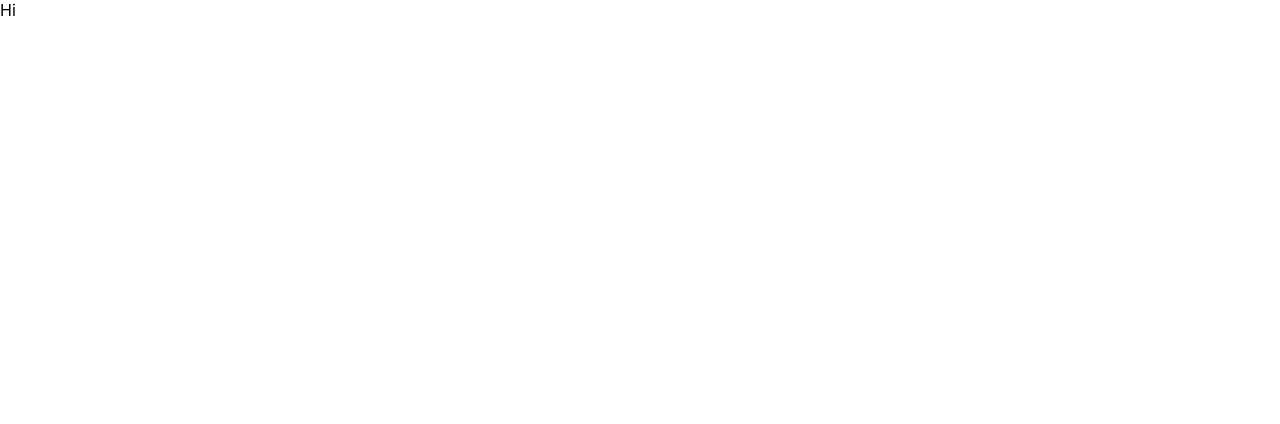
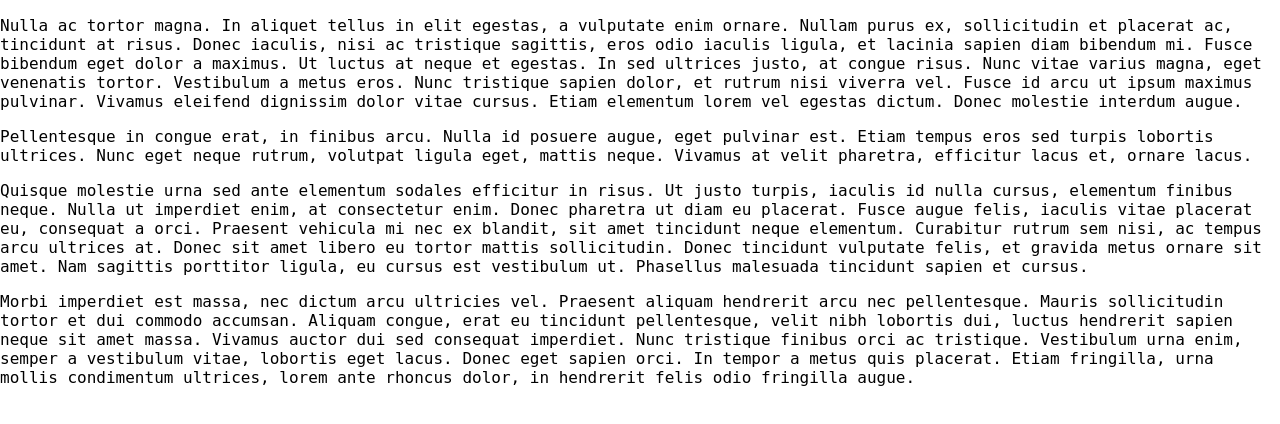
Before and after one commit to awoken-bible/overlapping-markup, a React (Create React App) app: page / in a window 1280 px wide. Shown: the top 424 px of the page. Built offline with nearby package versions, Linux system fonts and the light colour scheme; the HTML template or start-up script is replaced by a standard one.

Commit message:
Implement element generation, fixes to hierachy generation

```diff
--- a/src/App.js
+++ b/src/App.js
@@ -2,6 +2,7 @@ import React from 'react';
 import { css, StyleSheet } from 'aphrodite';
 
 import StylizedText from './components/StylizedText';
+
 
 const styles = StyleSheet.create({
   red: {
@@ -11,7 +12,8 @@ const styles = StyleSheet.create({
     textDecoration: 'underline',
   },
   bold: {
-    fontWeight: 900,
+    //fontWeight: 900,
+    textDecoration: 'line-through',
   },
   paragraph: {
     display: 'block',
@@ -91,58 +93,50 @@ let styling = [
     max : 909,
     style: style_paragraph,
   },
-  { min : 896,
-    max : 925,
-    style: style_red,
-  },
+  //{ min : 896,
+  //  max : 925,
+  //  style: style_red,
+  //},
   { min : 909,
     max : 1546,
     style: style_paragraph,
   },
-  { min : 917,
-    max : 925,
-    style: style_bold,
-  },
-  { min : 917,
-    max : 930,
-    style: style_under,
-  },
+  //{ min : 917,
+  //  max : 925,
+  //  style: style_bold,
+  //},
+  //{ min : 917,
+  //  max : 930,
+  //  style: style_under,
+  //},
   { min : 1546,
     max : 2155,
     style: style_paragraph,
   },
 ];
 
+function App(){
 
-/*
-let text = '0123456789';
-
-let styling = [
-  { min: 1,
-    max: 5,
-    style: 'under',
-  },
-  { min: 2,
-    max: 5,
-    style: 'red',
-  },
-  { min: 3,
-    max: 6,
-    style: 'bold',
-  },
-];
+  /*
+  let text = '0123456789';
+  let styling = [
+    { min: 1, max: 5, style: style_under },
+    { min: 2, max: 5, style: style_red,  },
+    { min: 3, max: 6, style: style_bold, },
+  ];
 */
 
-function App(){
-
-  styling = [
-    { min:  2, max:  7 },
-    { min:  5, max:  9 },
-    { min:  8, max: 13 },
-    { min: 12, max: 20 },
-    { min: 14, max: 15 },
-    { min: 17, max: 18 },
+  /*
+  let text = 'ABCDEFGHIJKLMNOPQRSTUVWXYS';
+  let styling = [
+    { id: 1, min:  2, max:  7, style: style_red,  },
+    { id: 2, min:  5, max:  9, style: style_under },
+    { id: 3, min:  8, max: 13, style: style_bold },
+    { id: 4, min: 12, max: 20, style: style_red },
+    { id: 5, min: 14, max: 15, style: style_under },
+    { id: 6, min: 17, max: 18,  style: style_under },
   ];
+  */
 
   return (<StylizedText text={text} styling={styling}></StylizedText>);
 }
--- a/src/components/StylizedText.js
+++ b/src/components/StylizedText.js
@@ -1,33 +1,44 @@
 import React from 'react';
 
-/*
-function _generateElements(text, styling, currently_open){
-  if(styling.length == 0){
-    return (<>{text}</>);
+function _generateElements(text, root){
+
+  console.log("Generating element for");
+  console.dir(root);
+
+  // Base case - if this is leaf node, simply wrap the corresponding
+  // section of text in the appropriate style
+  if(root.children === undefined || root.children.length === 0){
+    console.log(`Is leaf --> ${root.min} - ${root.max} : ` + text.substring(root.min, root.max));
+
+    return React.createElement(root.style.content, {}, text.substring(root.min, root.max));
   }
 
   let elements = [];
-  let first_open = styling[0].min;
 
-  if(styling[0].min > 0){
-    elements.push(<span>{text.substring(0, styling[0].max)}</span>);
+  let t_idx = root.min;
+
+  for(let c_idx = 0; c_idx < root.children.length; ++c_idx){
+    if(t_idx < root.children[c_idx].min){
+      // Then there is some extra unstyled text content before the start of the
+      // next child
+      elements.push(<>{text.substring(t_idx, root.children[c_idx].min)}</>);
+    }
+
+    elements.push(_generateElements(text, root.children[c_idx]));
+    t_idx = root.children[c_idx].max;
   }
 
-  while(true){
-    let sty = styling.unshift();
-
-    let children = _generateElements(text, styling);
-
-    children.push(<>{text.substring(sty.min, next_open)}</>);
-
-    elements.push(React.createElement(sty.content, {}, children));
+  // Then there is some extra text content outside the styling of any children
+  // of root, append it to the end
+  if(t_idx < root.max){
+    elements.push(<>{text.substring(t_idx, root.max)}</>);
   }
 
-  return elements;
+  return React.createElement(root.style.content, {}, elements);
 }
-*/
 
 function _buildHierachy(styling){
+  //debugger;
   if(styling.length <= 1){ return styling; }
 
   // Sort into ascending order based on min field
@@ -35,7 +46,7 @@ function _buildHierachy(styling){
   // (since this will be a parent which fully contains
   // the subsequent blocks with same min)
   styling.sort((a,b) => {
-    if(a.min == b.min){
+    if(a.min === b.min){
       return b.max - a.max;
     }
     return a.min - b.min;
@@ -50,11 +61,7 @@ function _buildHierachy(styling){
     while(styling.length && styling[0].min < root.max){
       let next = styling.shift();
 
-      if(next.max === root.max){
-        // Then the next block ends at same point as current root,
-        // nothing clever needs doing
-        root.children.push(next);
-      } else if(next.max > root.max){
+      if(next.max > root.max){
         // then the next block continues after this root
         // split the block into 2:
 
@@ -62,11 +69,11 @@ function _buildHierachy(styling){
         root.children.push({ ...next, max: root.max });
 
         // and another which starts just after this root
-        to_reopen.push({ ...next, min: root.max+1});
+        to_reopen.push({ ...next, min: root.max});
       } else {
         // then the next block ends before the current root, so treat it
         // as if it were a new root
-        root.children.push(_recurse({ ...next, children: [] }, to_reopen));
+        root.children.push(_recurse({ ...next, children: [] }, []));
       }
     }
 
@@ -78,6 +85,8 @@ function _buildHierachy(styling){
   }
 
   while(styling.length){
+
+
     let root = { ...styling.shift(), children: [] };
     result.push(root);
     _recurse(root, []);
@@ -96,21 +105,18 @@ function StylizedText(props) {
 
   console.dir(hierachy);
 
-  /*
-  // Sort into ascending order based on min field
-  styling.sort((a,b) => { return a.min - b.min; });
 
-  let non_overlapping = [];
+  let root = {
+    min: 0,
+    max: text.length,
+    style: { content: (props) => (<>{props.children}</>) },
+    children: hierachy,
+  };
 
-  for(let sty of styling){
-
-  }
-
-  let elements = _generateElements(text, styling, []);
-  */
+  let elements = _generateElements(text, root);
 
   return (
-    <div>Hi</div>
+    <div style={{ fontFamily: 'mono' }}>{ elements }</div>
   );
 }
 
```
